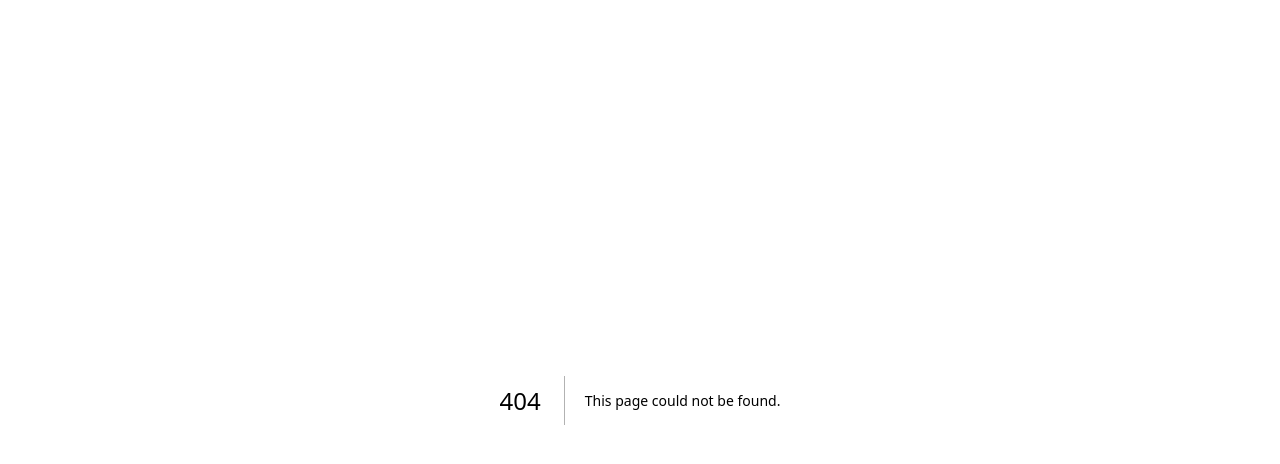
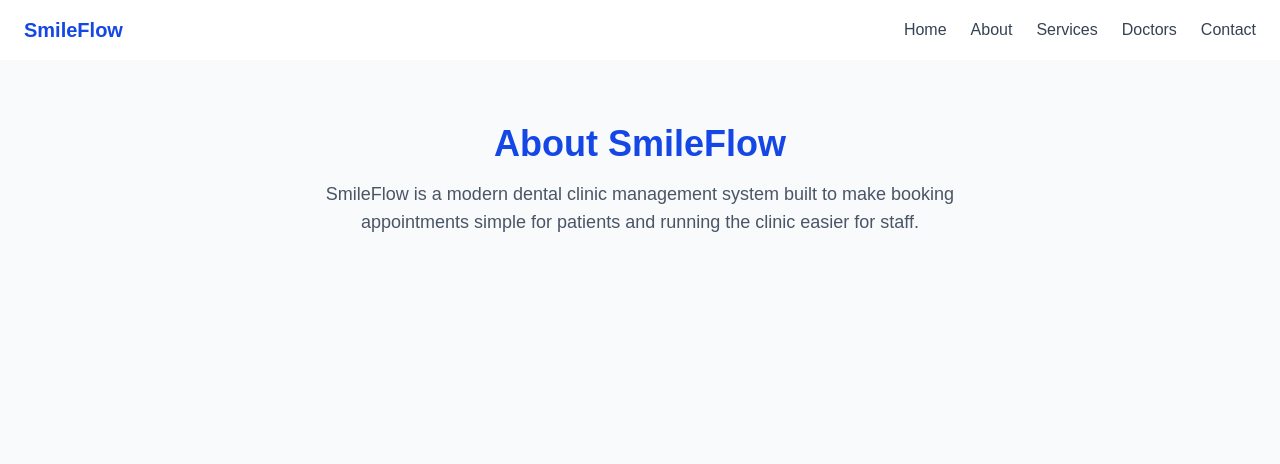
Before and after one commit to ajithkr2108/smileflow, a Next.js app: page /about in a window 1280 px wide. Before the commit this address had no page. Shown: the top 464 px of the page. Built offline with nearby package versions, Linux system fonts and the light colour scheme.

Commit message:
feat: add services, doctors, and contact pages; use Link for all nav items

```diff
--- /dev/null
+++ b/app/(marketing)/about/page.tsx
@@ -0,0 +1,14 @@
+export default function AboutPage() {
+    return (
+        <main className="min-h-screen bg-slate-50 px-6 py-16">
+            <div className="max-w-2xl mx-auto text-center">
+                <h1 className="text-4xl font-bold text-blue-700">About SmileFlow</h1>
+                <p className="mt-4 text-lg text-gray-600">
+                    SmileFlow is a modern dental clinic management system built to make
+                    booking appointments simple for patients and running the clinic
+                    easier for staff.
+                </p>
+            </div>
+        </main>
+    );
+}
--- /dev/null
+++ b/app/(marketing)/contact/page.tsx
@@ -0,0 +1,12 @@
+export default function ContactPage() {
+    return (
+        <main className="min-h-screen bg-slate-50 px-6 py-16">
+            <div className="max-w-2xl mx-auto text-center">
+                <h1 className="text-4xl font-bold text-blue-700">Contact Us</h1>
+                <p className="mt-4 text-lg text-gray-600">
+                    Reach out to book an appointment or ask a question.
+                </p>
+            </div>
+        </main>
+    );
+}
--- /dev/null
+++ b/app/(marketing)/doctors/page.tsx
@@ -0,0 +1,12 @@
+export default function DoctorsPage() {
+    return (
+        <main className="min-h-screen bg-slate-50 px-6 py-16">
+            <div className="max-w-2xl mx-auto text-center">
+                <h1 className="text-4xl font-bold text-blue-700">Our Dentists</h1>
+                <p className="mt-4 text-lg text-gray-600">
+                    Meet the team taking care of your smile.
+                </p>
+            </div>
+        </main>
+    );
+}
--- /dev/null
+++ b/app/(marketing)/services/page.tsx
@@ -0,0 +1,12 @@
+export default function ServicesPage() {
+    return (
+        <main className="min-h-screen bg-slate-50 px-6 py-16">
+            <div className="max-w-2xl mx-auto text-center">
+                <h1 className="text-4xl font-bold text-blue-700">Our Services</h1>
+                <p className="mt-4 text-lg text-gray-600">
+                    Cleanings, checkups, and treatments tailored to your smile.
+                </p>
+            </div>
+        </main>
+    );
+}
--- a/components/layout/Navbar.tsx
+++ b/components/layout/Navbar.tsx
@@ -1,13 +1,14 @@
+import Link from "next/link";
 export default function Navbar() {
     return (
         <nav className="flex items-center justify-between px-6 py-4 bg-white shadow-sm">
             <span className="text-xl font-bold text-blue-700">SmileFlow</span>
             <div className="flex gap-6 text-gray-700">
-                <a href="/">Home</a>
-                <a href="/about">About</a>
-                <a href="/services">Services</a>
-                <a href="/doctors">Doctors</a>
-                <a href="/contact">Contact</a>
+                <Link href="/">Home</Link>
+                <Link href="/about">About</Link>
+                <Link href="/services">Services</Link>
+                <Link href="/doctors">Doctors</Link>
+                <Link href="/contact">Contact</Link>
             </div>
         </nav>
     );
```
